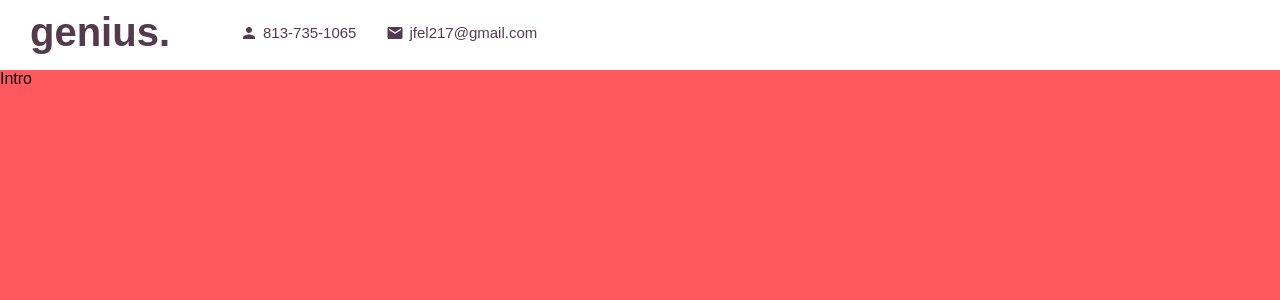
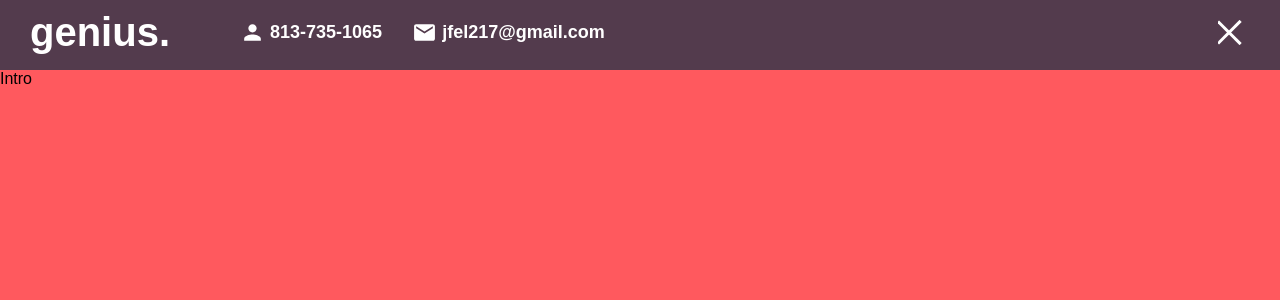
Before and after one commit to JelenaMF/portfolio-react, a React (Create React App) app: page / in a window 1280 px wide. Shown: the top 300 px of the page. Built offline with nearby package versions, Linux system fonts and the light colour scheme; a web font is replaced by a local one.

Commit message:
adding active transmition

```diff
--- a/src/components/topbar/Topbar.jsx
+++ b/src/components/topbar/Topbar.jsx
@@ -3,7 +3,7 @@ import {Person, Mail } from "@material-ui/icons";
 
 export default function Topbar() {
     return (
-        <div className="topbar">
+        <div className="topbar active">
             <div className="wrapper">
                 <div className="left">
                     <a href="#intro" className="logo">genius.</a>
@@ -17,6 +17,11 @@ export default function Topbar() {
                     </div>
                 </div>
                 <div className="right">
+                    <div className="hamburger">
+                        <span className="line1"></span>
+                        <span className="line2"></span>
+                        <span className="line3"></span>
+                    </div>
                 </div>
             </div>
         </div>
--- a/src/components/topbar/topbar.scss
+++ b/src/components/topbar/topbar.scss
@@ -29,15 +29,54 @@
                 margin-left: 30px;
 
                 .icon{
-                    font-size: 18px;
+                    font-size: 25px;
                     margin-right: 5px;
                 }
 
                 span{
-                    font-size: 15px;
-                    font-weight: 500;
+                    font-size: 18px;
+                    font-weight: 800;
+                }
+            }
+        }
+
+        .right{
+            .hamburger{
+                width: 32px;
+                height: 25px;
+                display: flex;
+                flex-direction: column;
+                justify-content: space-between;
+                cursor: pointer;
+
+                span{
+                    width: 100%;
+                    height: 3px;
+                    background-color: $mainColor;
+                    transform-origin: left;
+                    transition: all 2s ease;
                 }
             }
         }
     }
+    &.active{
+         background-color: $mainColor;
+         color:white;
+
+         .hamburger {
+             span{
+                 &:first-child{
+                     background-color: #fff;
+                     transform: rotate(45deg);
+                 }
+                 &:nth-child(2){
+                     opacity: 0;
+                 }
+                 &:last-child{
+                     background-color: #fff;
+                     transform: rotate(-45deg);
+                 }
+             }
+         }
+    }
 }
```
